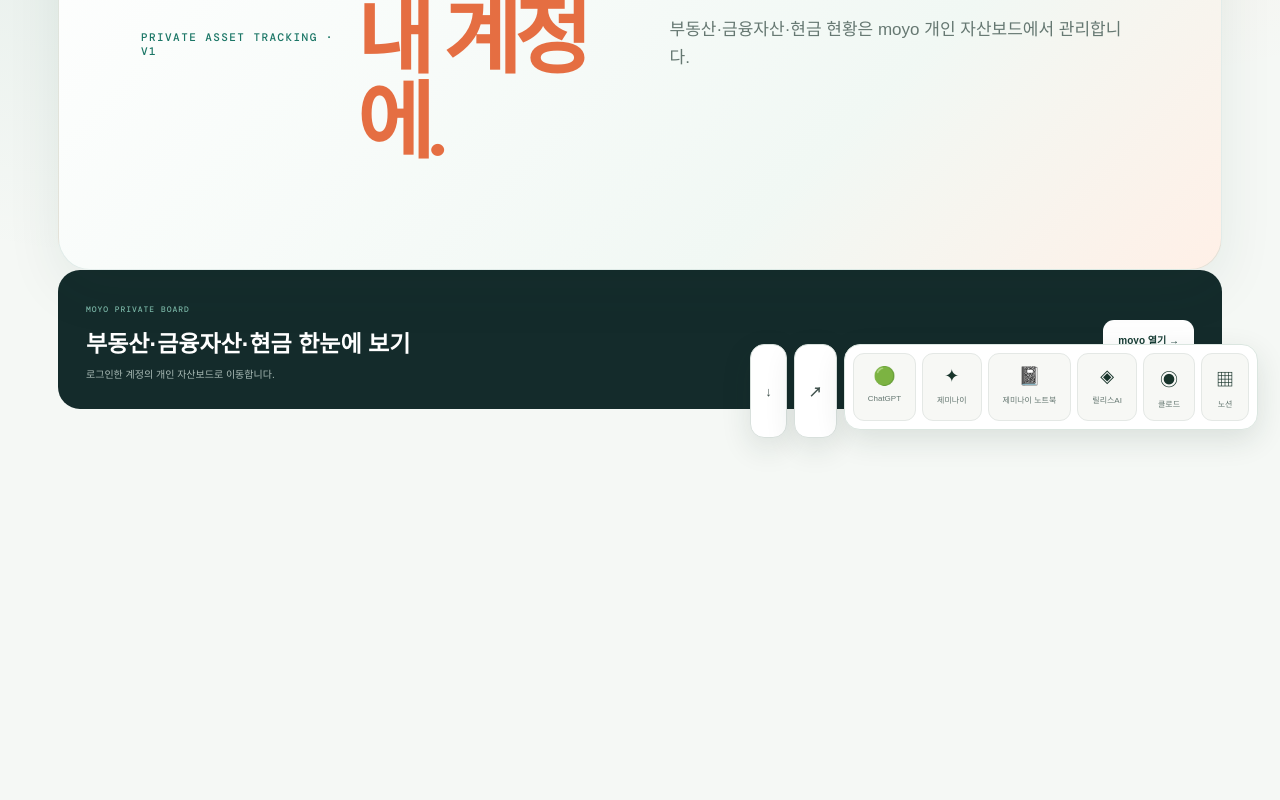
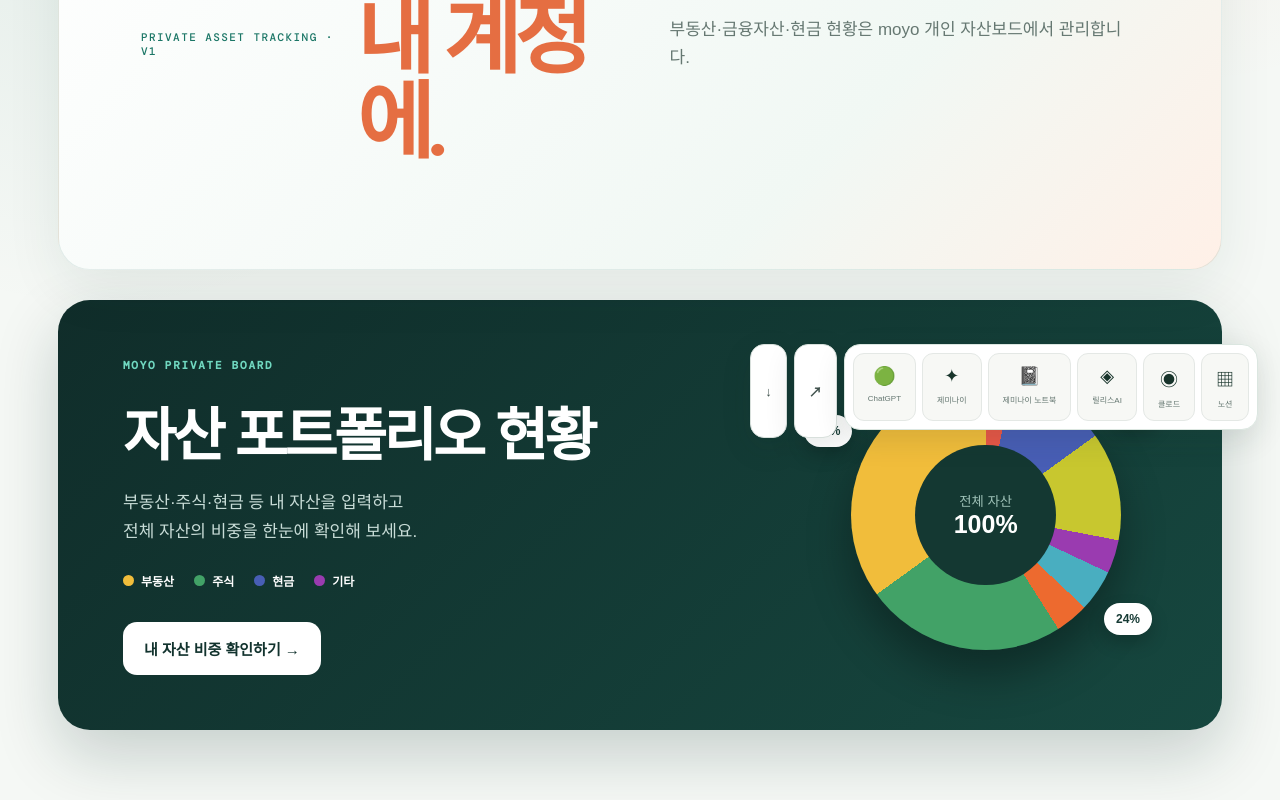
Before and after one commit to crenciasea7-dot/teacher-tools, a Next.js app in the folder ai-invest-tools-master/: page /asset-tracking in a window 1280 px wide. Shown: the part 340-1140 px from the top of the page. Before the commit the page ends 857 px from the top, so only its background shows below. Built offline with nearby package versions, Linux system fonts and the light colour scheme; a web font is replaced by a local one.

Commit message:
Update page.tsx

```diff
--- a/ai-invest-tools-master/app/asset-tracking/page.tsx
+++ b/ai-invest-tools-master/app/asset-tracking/page.tsx
@@ -1,5 +1,69 @@
-export const metadata = { title: "자산 추적 V1 | AI 투자 도구 MASTER", description: "moyo에서 개인 자산을 안전하게 확인합니다." };
+export const metadata = {
+  title: "자산 포트폴리오 현황 | AI 투자 도구 MASTER",
+  description: "부동산·금융자산·현금 비중을 한눈에 확인합니다.",
+};
 
 export default function AssetTrackingPage() {
-  return <main className="section-page"><header className="section-hero"><span>PRIVATE ASSET TRACKING · V1</span><h1>내 자산은<br /><em>내 계정에.</em></h1><p>부동산·금융자산·현금 현황은 moyo 개인 자산보드에서 관리합니다.</p></header><section className="moyo-entry"><div><span>MOYO PRIVATE BOARD</span><h2>부동산·금융자산·현금 한눈에 보기</h2><p>로그인한 계정의 개인 자산보드로 이동합니다.</p></div><a href="https://moyo-private-asset-dashboard.crenciasea7.chatgpt.site/" target="_blank" rel="noreferrer">moyo 열기 →</a></section></main>;
+  return (
+    <main className="section-page portfolio-page">
+      <header className="section-hero">
+        <span>PRIVATE ASSET TRACKING · V1</span>
+        <h1>내 자산은<br /><em>내 계정에.</em></h1>
+        <p>부동산·금융자산·현금 현황은 moyo 개인 자산보드에서 관리합니다.</p>
+      </header>
+
+      <a
+        className="portfolio-card"
+        href="https://moyo-private-asset-dashboard.crenciasea7.chatgpt.site/"
+        target="_blank"
+        rel="noreferrer"
+      >
+        <div className="portfolio-text">
+          <span>MOYO PRIVATE BOARD</span>
+          <h2>자산 포트폴리오 현황</h2>
+          <p>부동산·주식·현금 등 내 자산을 입력하고<br />전체 자산의 비중을 한눈에 확인해 보세요.</p>
+
+          <div className="legend">
+            <b><i className="yellow" />부동산</b>
+            <b><i className="green" />주식</b>
+            <b><i className="blue" />현금</b>
+            <b><i className="purple" />기타</b>
+          </div>
+
+          <strong className="open-button">내 자산 비중 확인하기 →</strong>
+        </div>
+
+        <div className="chart-area">
+          <div className="donut">
+            <div><small>전체 자산</small><strong>100%</strong></div>
+          </div>
+          <b className="percent p1">38%</b>
+          <b className="percent p2">24%</b>
+          <b className="percent p3">14%</b>
+        </div>
+      </a>
+
+      <style>{`
+        .portfolio-page{padding-bottom:70px}
+        .portfolio-card{display:grid;grid-template-columns:1.3fr .7fr;align-items:center;gap:55px;min-height:390px;margin-top:30px;padding:55px 65px;border-radius:32px;background:linear-gradient(135deg,#102d2a,#16473f);color:white;text-decoration:none;box-shadow:0 25px 65px #0c2f2833;transition:.2s}
+        .portfolio-card:hover{transform:translateY(-6px);box-shadow:0 32px 75px #0c2f2844}
+        .portfolio-text>span{color:#70d8c0;font:600 11px "DM Mono",monospace;letter-spacing:.16em}
+        .portfolio-text h2{margin:16px 0;font-size:clamp(36px,4.5vw,58px);letter-spacing:-.06em}
+        .portfolio-text p{margin:0;color:#c8dcd7;font-size:17px;line-height:1.7}
+        .legend{display:flex;flex-wrap:wrap;gap:12px 20px;margin:25px 0}
+        .legend b{display:flex;align-items:center;gap:7px;font-size:12px}
+        .legend i{width:11px;height:11px;border-radius:50%}
+        .yellow{background:#f1bd3b}.green{background:#42a267}.blue{background:#485eb5}.purple{background:#9a3bb0}
+        .open-button{display:inline-block;margin-top:8px;padding:16px 21px;border-radius:14px;background:white;color:#12332e;font-size:15px}
+        .chart-area{position:relative;display:grid;place-items:center}
+        .donut{display:grid;place-items:center;width:270px;height:270px;border-radius:50%;background:conic-gradient(#e85747 0 3%,#485eb5 3% 15%,#c8c72f 15% 28%,#9a3bb0 28% 32%,#49aec0 32% 37%,#ed6a2f 37% 41%,#42a267 41% 65%,#f1bd3b 65% 100%);box-shadow:0 24px 45px #0005}
+        .donut:after{content:"";width:52%;height:52%;border-radius:50%;background:#143832}
+        .donut>div{position:absolute;z-index:2;display:grid;text-align:center}
+        .donut small{color:#9fc2b8}.donut strong{font-size:25px}
+        .percent{position:absolute;padding:9px 12px;border-radius:99px;background:white;color:#173b35;font-size:12px;box-shadow:0 8px 18px #0003}
+        .p1{top:15px;right:0}.p2{right:5px;bottom:15px}.p3{top:35px;left:-10px}
+        @media(max-width:760px){.portfolio-card{grid-template-columns:1fr;padding:35px 25px}.chart-area{order:-1}.donut{width:220px;height:220px}.portfolio-text p br{display:none}}
+      `}</style>
+    </main>
+  );
 }
```
